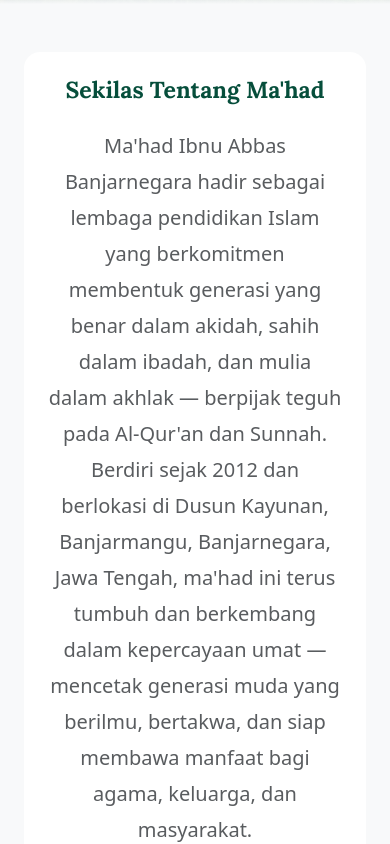
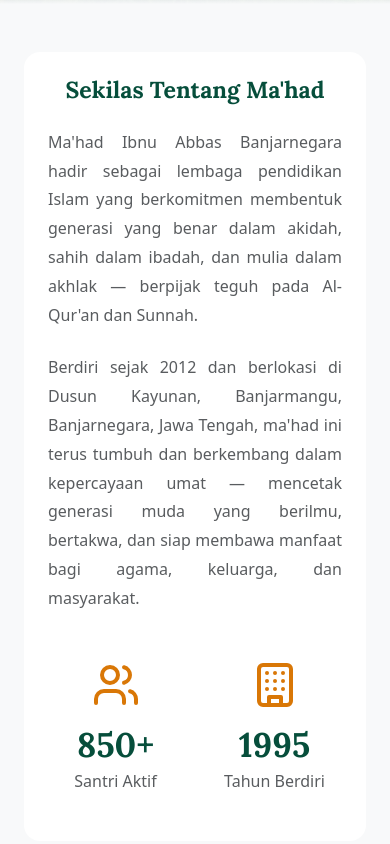
Before and after one commit to AZcode-wars/project-website-ibnu-abbas, a React (Vite) app: page / in a window 390 px wide. Shown: the part 840-1684 px from the top of the page. Built offline with nearby package versions, Linux system fonts and the light colour scheme; no server answers.

Commit message:
Memperbaiki responsive ukuran dan alignments paragraph

```diff
--- a/src/components/IntroStats.jsx
+++ b/src/components/IntroStats.jsx
@@ -65,15 +65,24 @@ const IntroStats = () => {
               <h3 className="text-primary-green fw-bold mb-4">
                 Sekilas Tentang Ma'had
               </h3>
-              <p className="lead text-muted mb-0" style={{ lineHeight: "1.8" }}>
+              <p
+                className=" text-muted mb-4 intro-stats-description"
+                style={{ lineHeight: "1.8" }}
+              >
                 Ma'had Ibnu Abbas Banjarnegara hadir sebagai lembaga pendidikan
                 Islam yang berkomitmen membentuk generasi yang benar dalam
                 akidah, sahih dalam ibadah, dan mulia dalam akhlak — berpijak
-                teguh pada Al-Qur'an dan Sunnah. Berdiri sejak 2012 dan
-                berlokasi di Dusun Kayunan, Banjarmangu, Banjarnegara, Jawa
-                Tengah, ma'had ini terus tumbuh dan berkembang dalam kepercayaan
-                umat — mencetak generasi muda yang berilmu, bertakwa, dan siap
-                membawa manfaat bagi agama, keluarga, dan masyarakat.
+                teguh pada Al-Qur'an dan Sunnah.
+              </p>
+              <p
+                className=" text-muted intro-stats-description mb-0"
+                style={{ lineHeight: "1.8" }}
+              >
+                Berdiri sejak 2012 dan berlokasi di Dusun Kayunan, Banjarmangu,
+                Banjarnegara, Jawa Tengah, ma'had ini terus tumbuh dan
+                berkembang dalam kepercayaan umat — mencetak generasi muda yang
+                berilmu, bertakwa, dan siap membawa manfaat bagi agama,
+                keluarga, dan masyarakat.
               </p>
             </Col>
           </Row>
```
